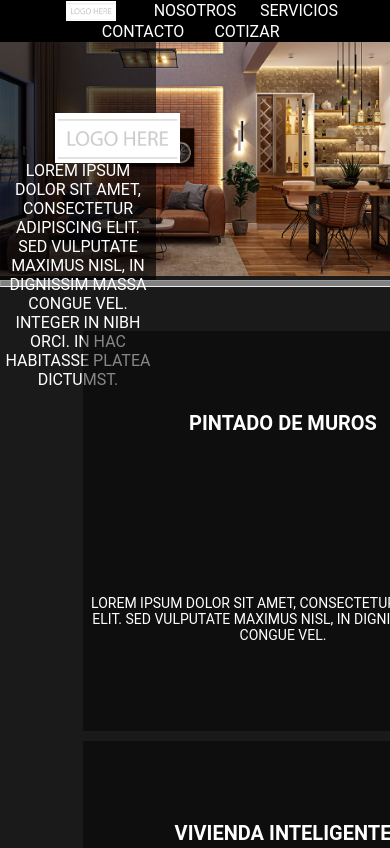
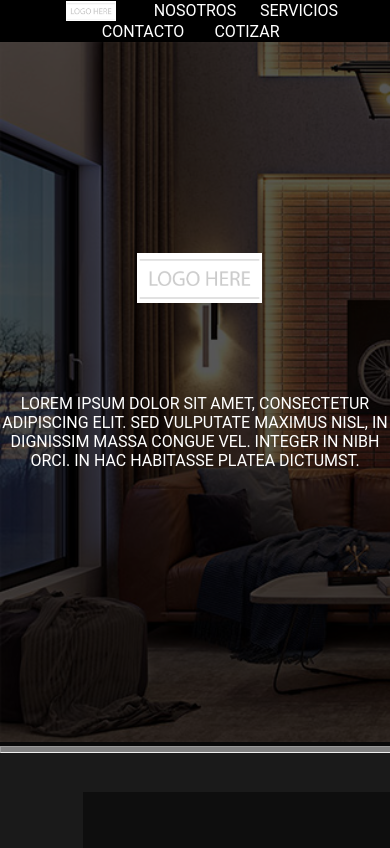
Before and after one commit to taloOficial/Webpage_Taji, a plain HTML site: page PreEntrega1+Aguilar/index.html in a window 390 px wide. Shown: the top 848 px of the page. Drawn offline with Linux system fonts and the light colour scheme.

Commit message:
Add files via upload
added responsive

```diff
--- a/PreEntrega1+Aguilar/css/style.css
+++ b/PreEntrega1+Aguilar/css/style.css
@@ -9,7 +9,6 @@
 header {
     text-align: center;
     background-color: rgb(0, 0, 0);
-    position: sticky;
 }
 
 body {
@@ -41,6 +40,19 @@ header img {
 
 }
 
+
+
+.gridSpace {
+    position: relative;
+    text-align: center;
+    margin-top: 10%;
+    margin-bottom: 10%;
+
+}
+
+/* desktop */
+@media (min-width: 900px)
+{
 .containerBig {
     position: relative;
     text-align: center;
@@ -81,14 +93,6 @@ header img {
     top: 30%;
 }
 
-.gridSpace {
-    position: relative;
-    text-align: center;
-    margin-top: 10%;
-    margin-bottom: 10%;
-
-}
-
 .grid {
     margin-left: 20%;
     margin-right: 20%;
@@ -115,6 +119,79 @@ header img {
     position: relative;
     top: 60%;
     font-size: 14px;
+}
+}
+
+/* mobile */
+@media (max-width: 899px)
+{
+   .containerBig {
+    position: relative;
+    text-align: center;
+    color: white;
+    overflow: hidden;
+}
+
+.containerBig img {
+    width: auto;
+    height: 700px;
+}
+
+.containerLeft {
+    position: absolute;
+    top: 0%;
+    width: 100%;
+    height: 100%;
+    background-color: hsla(0, 0%, 0%, 0.658);
+}
+
+.containerLeft p {
+    position: absolute;
+    top: 50%;
+}
+
+.containerLeft img {
+    height: 50px;
+    width: auto;
+    position: absolute;
+    top: 30%;
+    left: 35%;
+    text-align: center;
+}
+
+.containerLeft h2 {
+    text-align: center;
+    height: 50px;
+    position: relative;
+    top: 30%;
+}
+
+.grid {
+    margin-left: 20%;
+    margin-right: 20%;
+    width: 70%;
+}
+
+.square {
+    width: 400px;
+    height: 400px;
+    background-color: rgba(0, 0, 0, 0.475);
+    margin: 5px;
+}
+
+.square h2 {
+    color: white;
+    position: relative;
+    top: 20%;
+    font-size: 20px;
+}
+
+.square p {
+    color: white;
+    position: relative;
+    top: 60%;
+    font-size: 14px;
+}
 }
 
 .containerMiddle {
```
Also changed, not shown: PreEntrega1+Aguilar/index.html (+0 -1 lines), PreEntrega1+Aguilar/pages/servicios.html (+1 -1 lines).
